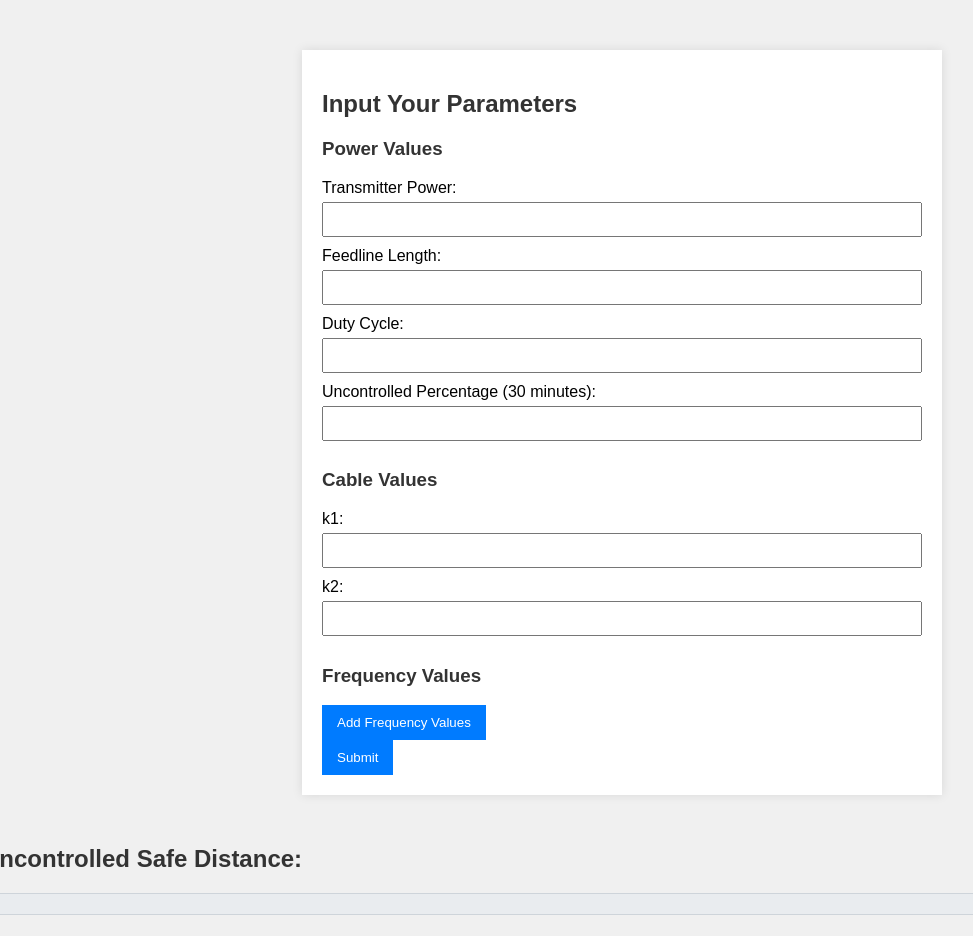
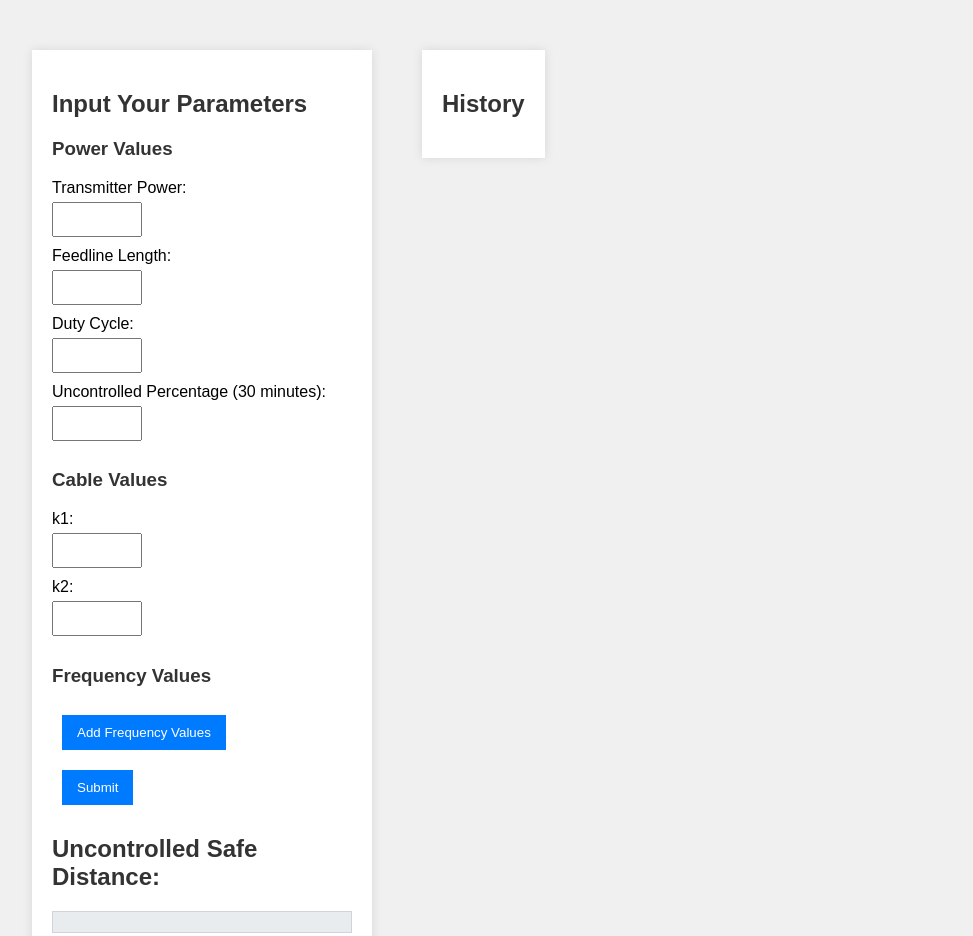
Before and after one commit to bandarr/exposure-web-js, a website: page public/index.html in a window 1280 px wide. Shown: the top 936 px of the page, without its empty margins (18-991 px from the left). Before the commit the page ends 915 px from the top, so only its background shows below. Drawn offline with Linux system fonts and the light colour scheme.

Commit message:
resize and move input form and results; Add history div

```diff
--- a/public/index.html
+++ b/public/index.html
@@ -32,14 +32,16 @@
         <input type="text" id="k2" name="k2">
       </div>
       <h3>Frequency Values</h3>
-      <button type = "button" id="addFrequencyValuesButton">Add Frequency Values</button>
+      <button type="button" id="addFrequencyValuesButton">Add Frequency Values</button>
       <div id="frequencyValues"></div>
-      <button type="submit">Submit</button>
+      <button type="submit" >Submit</button>
     </form>
+    <h2>Uncontrolled Safe Distance:</h2>
+    <div id="result"></div>
   </div>
-
-  <h2>Uncontrolled Safe Distance:</h2>
-  <div id="result"></div>
+  <div class="history">
+    <h2>History</h2>
+  </div>
 </body>
 
 </html>
--- a/public/script.js
+++ b/public/script.js
@@ -57,7 +57,7 @@ document.addEventListener("DOMContentLoaded", () => {
     const frequencyValues = document.getElementById("frequencyValues");
     const newDiv = document.createElement("div");
     const uniqueId = frequencyValues.children.length;
-    newDiv.innerHTML = `<div class="form-group">
+    newDiv.innerHTML = `<div class="form-group" id="freq-val-set">
           <label for="frequency_${uniqueId}">Frequency:</label>
           <input type="text" id="frequency_${uniqueId}" name="frequency_${uniqueId}">
           <label for="swr_${uniqueId}">SWR:</label>
--- a/public/styles.css
+++ b/public/styles.css
@@ -6,8 +6,20 @@ body {
 }
 
 .container {
-  max-width: 600px;
-  margin: 50px auto;
+  float: left;
+  max-width: 300px;
+  margin-top: 50px;
+  margin-left: 50px;
+  padding: 20px;
+  background-color: #fff;
+  box-shadow: 0 0 10px rgba(0, 0, 0, 0.1);
+}
+
+.history {
+  float: left;
+  max-width: 300px;
+  margin-top: 50px;
+  margin-left: 50px;
   padding: 20px;
   background-color: #fff;
   box-shadow: 0 0 10px rgba(0, 0, 0, 0.1);
@@ -27,13 +39,14 @@ h1, h2, h3 {
 }
 
 .form-group input {
-  width: 100%;
+  width: 30%;
   padding: 8px;
   box-sizing: border-box;
   margin-bottom: 10px;
 }
 
 button {
+  margin: 10px;
   padding: 10px 15px;
   background-color: #007BFF;
   color: #fff;
@@ -51,3 +64,10 @@ button:hover {
   background-color: #e9ecef;
   border: 1px solid #ced4da;
 }
+
+#freq-val-set {
+  margin-top: 20px;
+  padding: 10px;
+  background-color: #e9ecef;
+  border: 1px solid #000000;
+}
--- a/server.js
+++ b/server.js
@@ -13,8 +13,6 @@ const port = 8080;
 const server = http.createServer((req, res) => {
   const parsedUrl = new URL(req.url, `http://${req.headers.host}`);
   const pathname = parsedUrl.pathname;
-
-  console.log(`Request for ${pathname} received.`);
 
   if (req.method === 'GET') {
     handleGetRequest(pathname, res);
```
